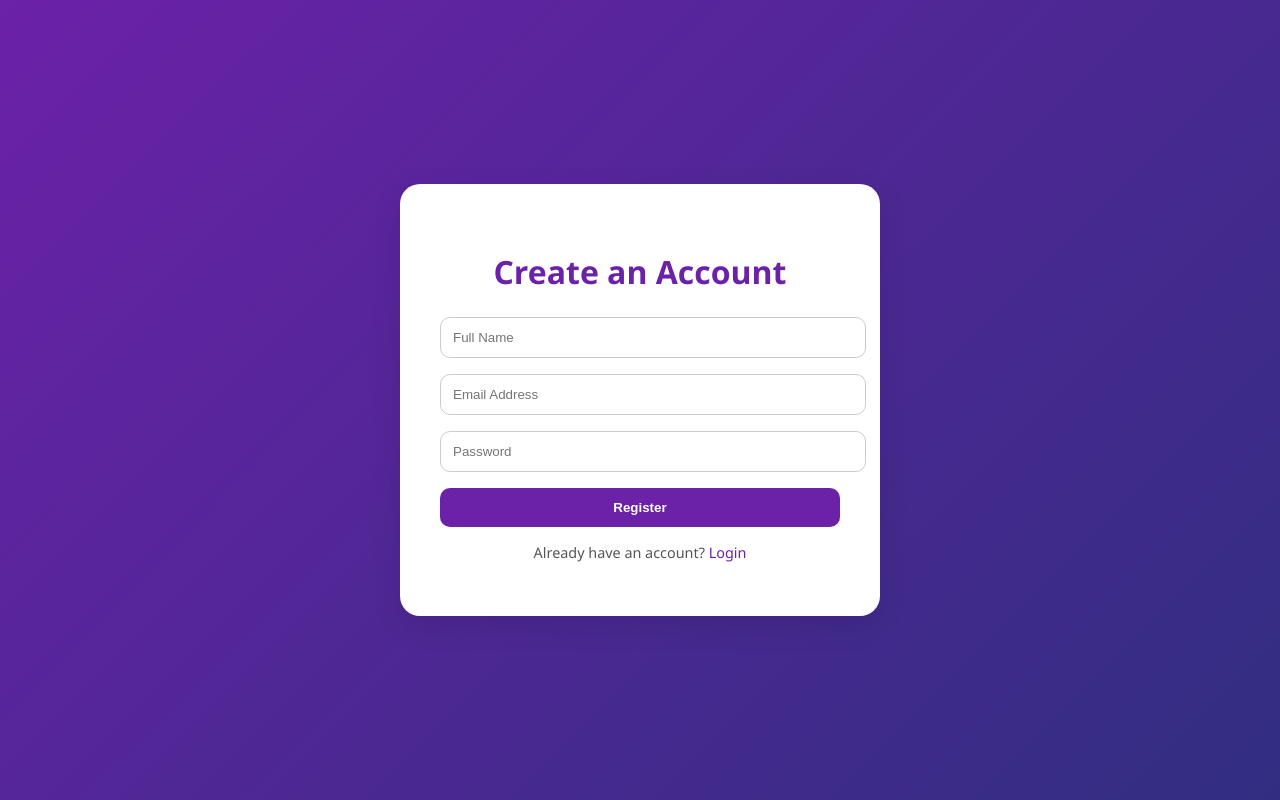
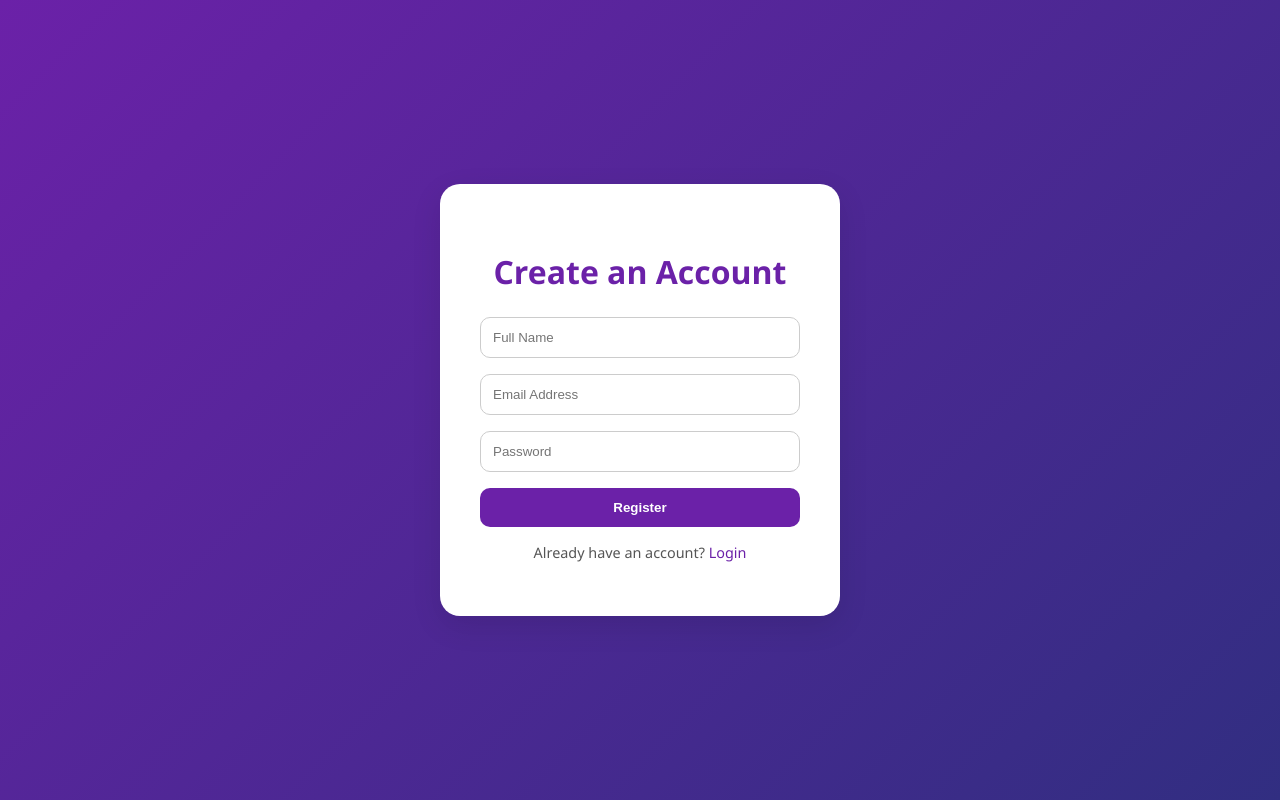
Before and after one commit to izuchukwuMcGibson/Blog_project, a Flask app: page / in a window 1280 px wide. Run offline with Flask 3, Linux system fonts and the light colour scheme.

Commit message:
added styling for input box overfloating

```diff
--- a/static/styles.css
+++ b/static/styles.css
@@ -1,3 +1,9 @@
+/* Fix overflow issues from padding/border */
+*,
+*::before,
+*::after {
+  box-sizing: border-box;
+}
 
 /* style.css */
 body {
```
Also changed, not shown: static/edit_post.css (+10 -0 lines), static/read_more.css (+8 -0 lines).
